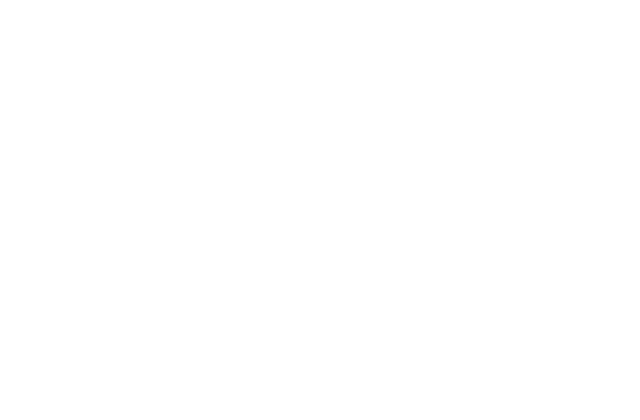
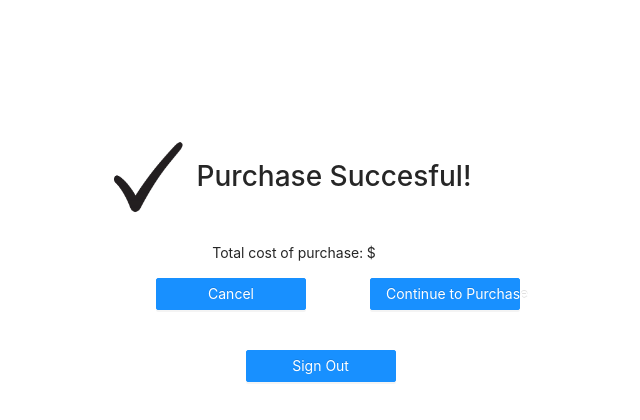
Before and after one commit to neihrr/Train-Reservation-Front-End, a React (Create React App) app: page /PurchaseSuccess in a window 1280 px wide. Before the commit this address had no page. Shown: the top 420 px of the page, without its empty margins (356-996 px from the left). Built offline with nearby package versions, Linux system fonts and the light colour scheme.

Commit message:
purchase,booking,adminpanel(has problems)

```diff
--- a/package.json
+++ b/package.json
@@ -3,12 +3,14 @@
   "version": "0.1.0",
   "private": true,
   "dependencies": {
+    "@ant-design/icons": "^4.7.0",
     "@testing-library/jest-dom": "^5.16.3",
     "@testing-library/react": "^12.1.4",
     "@testing-library/user-event": "^13.5.0",
     "@userfront/core": "^0.2.41",
     "antd": "^4.19.3",
     "axios": "^0.26.1",
+    "jwt-decode": "^3.1.2",
     "react": "^17.0.2",
     "react-dom": "^17.0.2",
     "react-router-dom": "^6.2.2",
--- a/src/Login.js
+++ b/src/Login.js
@@ -6,6 +6,9 @@ import './styles/loginStyles.css';
 import {BrowserRouter as Router,Routes, Route, Link } from 'react-router-dom';
 import axios from 'axios';
 import logo from './images/for_logo2.png';
+import jwt_decode from 'jwt-decode';
+import { getKeyThenIncreaseKey } from 'antd/lib/message';
+import { ExclamationOutlined} from '@ant-design/icons';
 
 async function postData(url = '', data = {}) {
     // Default options are marked with *
@@ -36,17 +39,24 @@ async function send(u,p){
 class Login extends React.Component{
     constructor(props){
         super(props);
+        this.user={};
         this.state = {
             username : "",
             password : "",
+            role:""
         };
     }
+
 
     async onFinish(){
         const res =  await send(this.state.username,this.state.password);
         localStorage.setItem('access_token', res.access_token);
         console.log(res.access_token);
-        return res;
+        this.user = jwt_decode(res.access_token);
+        localStorage.setItem('user_name',this.user.username);
+
+        console.log(this.user);
+
     }
 
     onFinishFailed(errorInfo){
@@ -68,7 +78,10 @@ class Login extends React.Component{
         )
     }
 
+
     render(){
+
+
         return(
             <div>
                 <div>
@@ -81,7 +94,6 @@ class Login extends React.Component{
                         labelCol={{ span: 8 }}
                         wrapperCol={{ span: 16 }}
                         initialValues={{ remember: true }}
-                        onFinish={async ()=>await this.onFinish()}
                         onFinishFailed={()=>this.onFinishFailed()}
                         autoComplete="off"
                         >
@@ -107,11 +119,16 @@ class Login extends React.Component{
 
                         wrapperCol={{ offset: 8, span: 16 }}>
 
-                            <Link to='/Destination'>
-                                <Button type="primary" htmlType="submit">
-                                Submit
-                                </Button>
-                            </Link>
+
+                        <Link to='/AdminPanel'>
+                            <Button type="primary" htmlType="submit" onClick = {()=>this.onFinish()}>
+                            Submit
+                            </Button>
+                        </Link>
+
+
+
+
 
 
 
--- /dev/null
+++ b/src/components/AdminPanel.jsx
@@ -0,0 +1,37 @@
+import React from 'react';
+
+
+
+class AdminPanel extends React.Component {
+    constructor(props){
+        super(props);
+        this.data = [{fname:"nehir",lname:"cesmeci",dep:"buffalo",car:"B",seat:20,cost:80},
+        {fname:"dou",lname:"sonmez",dep:"istanbul",car:"c",seat:19,cost:80}];
+
+
+    }
+    returnCustomers (data){
+        const items = data.map((customer)=>{
+
+            <p>{customer.fname}</p>
+        })
+
+    }
+
+
+
+
+    render(){
+
+
+        return(
+
+            <div>
+                <button onClick={()=>this.returnCustomers(this.data)}>click</button>
+            </div>
+
+        );
+    }
+
+}
+export default AdminPanel;
--- a/src/components/PopUpBook.jsx
+++ b/src/components/PopUpBook.jsx
@@ -1,4 +1,5 @@
 import React from 'react';
+import '../styles/PopUpStyle.css'
 import {
     Form,
     Input,
@@ -12,11 +13,12 @@ import {
     Button,
     AutoComplete,
   } from 'antd';
+  import {BrowserRouter as Router,Routes, Route, Link } from 'react-router-dom';
 
     class PopUpBook extends React.Component{
       constructor(props){
           super(props);
-
+          this.checked = false;
           this.onChange = this.onChange.bind(this);
           this.state = {
             formItemLayout:{
@@ -43,13 +45,29 @@ import {
             },
             cost:80,
             isChecked:false,
+
             }
         }
+        componentDidUpdate(){
+            if(this.state.isChecked!=false){
+                console.log("book available");
+
+            }
+            else{
+                console.log("nope");
+            }
+
+        }
+
+        handleButtonClick(e){
+            console.log(this.state.isChecked);
+        }
+
         onChange = (e) =>{
-            const newState = !(this.state.isChecked);
-            this.setState({isChecked:newState});
-            console.log(this.state.isChecked);
+            this.checked = !this.checked;
+            this.setState({isChecked : this.checked});
         };
+
 
 
         render(){
@@ -57,8 +75,27 @@ import {
             const prefixSelector = (
                 <Form.Item name="prefix" noStyle>
                 <Select style={{ width: 70 }}>
-                    <Option value="86">+86</Option>
-                    <Option value="87">+87</Option>
+                    <Option value="90">+90</Option>
+                    <Option value="92">+92</Option>
+                    <Option value="98">+98</Option>
+                    <Option value="380">+380</Option>
+                    <Option value="1">+1</Option>
+                    <Option value="30">+30</Option>
+                    <Option value="31">+31</Option>
+                    <Option value="32">+32</Option>
+                    <Option value="33">+33</Option>
+                    <Option value="36">+36</Option>
+                    <Option value="39">+39</Option>
+                    <Option value="40">+40</Option>
+                    <Option value="41">+41</Option>
+                    <Option value="43">+43</Option>
+                    <Option value="44">+44</Option>
+                    <Option value="45">+45</Option>
+                    <Option value="47">+47</Option>
+                    <Option value="48">+48</Option>
+                    <Option value="49">+49</Option>
+
+
                 </Select>
                 </Form.Item>
         );
@@ -67,7 +104,7 @@ import {
 
 
         return(
-            <Form {...this.state.formItemLayout}
+            <Form className="form_parent" {...this.state.formItemLayout}
 
             name="book"
             initialValues={{
@@ -103,15 +140,27 @@ import {
                 </Form.Item>
 
                 <Form.Item
+                    className="phone_field"
                     name="phone"
                     label="Phone Number"
                     rules={[{ required: true, message: 'Please input your phone number!' }]}
                     >
-                    <Input addonBefore={prefixSelector} style={{ width: '100%' }} />
+                    <Input addonBefore={prefixSelector} style={{ width: '36.5%' }} />
                 </Form.Item>
-                <Checkbox onClick={(e)=>this.onChange(e)}>I agree to pay ${this.state.cost} for this purchase.</Checkbox>
+                <Checkbox className="check_box"  onClick ={(e) => this.onChange(e)}>I agree to pay ${this.state.cost} for this purchase.</Checkbox>
                 <br/>
-                <Button type="primary">BOOK ${this.state.cost}</Button>
+                {
+                    this.state.isChecked ?
+                    <Link to='/PurchaseSuccess'>
+                        {localStorage.setItem('cost',this.state.cost)}
+                        <Button className="purchase_button" type="primary" onClick ={(e) => this.handleButtonClick(e)}>BOOK ${this.state.cost}</Button>
+
+                    </Link>
+
+                    :
+                    <Button className="notchecked_purchase_button" type="primary" onClick ={(e) => this.handleButtonClick(e)} disabled>BOOK ${this.state.cost}</Button>
+                }
+
         </Form>
 
         );
--- /dev/null
+++ b/src/components/PurchaseSuccess.jsx
@@ -0,0 +1,33 @@
+import React from "react";
+import{Button} from 'antd';
+import '../styles/PurchaseStyles.css';
+import check from '../images/download.png';
+import {BrowserRouter as Router,Routes, Route, Link } from 'react-router-dom';
+import { AntDesignOutlined } from "@ant-design/icons";
+class PurchaseSuccess extends React.Component{
+    constructor(props){
+        super(props);
+    }
+    render(){
+        return(
+        <div>
+            <h1 className="caption"><img className="check_image" src={check} alt="Check"/>Purchase Succesful!</h1>
+            <p className="purchase_message">Total cost of purchase: ${localStorage.getItem('cost')}</p>
+            <Link to="/Cancellation">
+                <Button className="cancel" type="primary">Cancel</Button>
+            </Link>
+            <Link to="/CarSelection">
+                <Button className="cont" type="primary">Continue to Purchase</Button>
+            </Link>
+            <br/>
+
+            <Link to="/">
+                <Button className="sign_out" type="primary" >Sign Out</Button>
+            </Link>
+
+
+        </div>);
+    }
+
+}
+export default PurchaseSuccess;
--- a/src/index.js
+++ b/src/index.js
@@ -8,6 +8,8 @@ import DestSelection from './components/DestSelection.jsx';
 import SelectCar from './components/SelectCar.jsx';
 import SelectSeat from './components/SelectSeat.jsx';
 import PopUpBook from './components/PopUpBook.jsx';
+import AdminPanel from './components/AdminPanel.jsx';
+import PurchaseSuccess from './components/PurchaseSuccess.jsx';
 
 ReactDOM.render(
   <React.StrictMode>
@@ -17,6 +19,8 @@ ReactDOM.render(
           <Route path="/CarSelection" element={<SelectCar/>}></Route>
           <Route path="/SeatSelection" element={<SelectSeat/>}></Route>
           <Route path="/PopUp" element = {<PopUpBook/>}></Route>
+          <Route path="/AdminPanel" element = {<AdminPanel/>}></Route>
+          <Route path="/PurchaseSuccess" element = {<PurchaseSuccess/>}></Route>
           <Route path="/" element={<App/>}></Route>
       </Routes>
     </Router>
--- /dev/null
+++ b/src/styles/PopUpStyle.css
@@ -0,0 +1,18 @@
+.form_parent{
+    margin-top:4%;
+}
+.check_box{
+    margin-left:45%;
+}
+
+.purchase_button{
+    margin-left: 45%;
+}
+.notchecked_purchase_button{
+    margin-left: 45%;
+}
+
+.phone_field{
+    margin-left: 17.5%;
+
+}
--- /dev/null
+++ b/src/styles/PurchaseStyles.css
@@ -0,0 +1,23 @@
+.check_image{
+    width: 100px;
+    height: 100px;
+}
+.caption{
+    margin-top:10%;
+    text-align: center;
+}
+.purchase_message{
+    text-align: center;
+    margin-left: 20px;
+}
+.cancel{
+    margin-left:40%;
+}
+.cont{
+    margin-right: auto;
+    margin-left:5%;
+}
+.sign_out{
+    margin-top: 40px;
+    margin-left:47%;
+}
```
Also changed, not shown: src/images/download.png (added), 1 other file (tests, documents, lock files or other folders).
